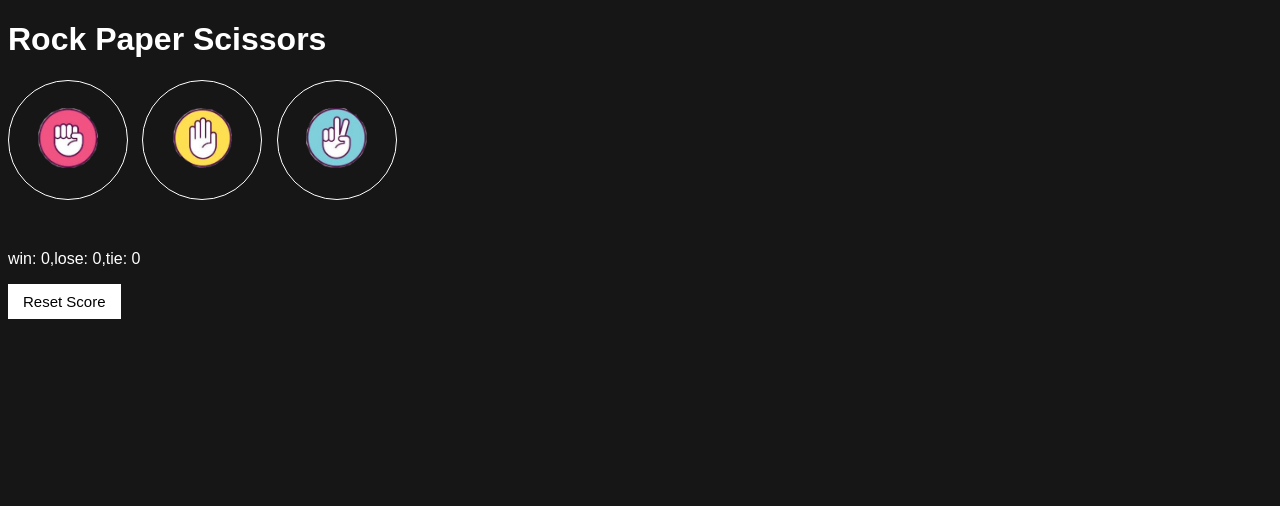
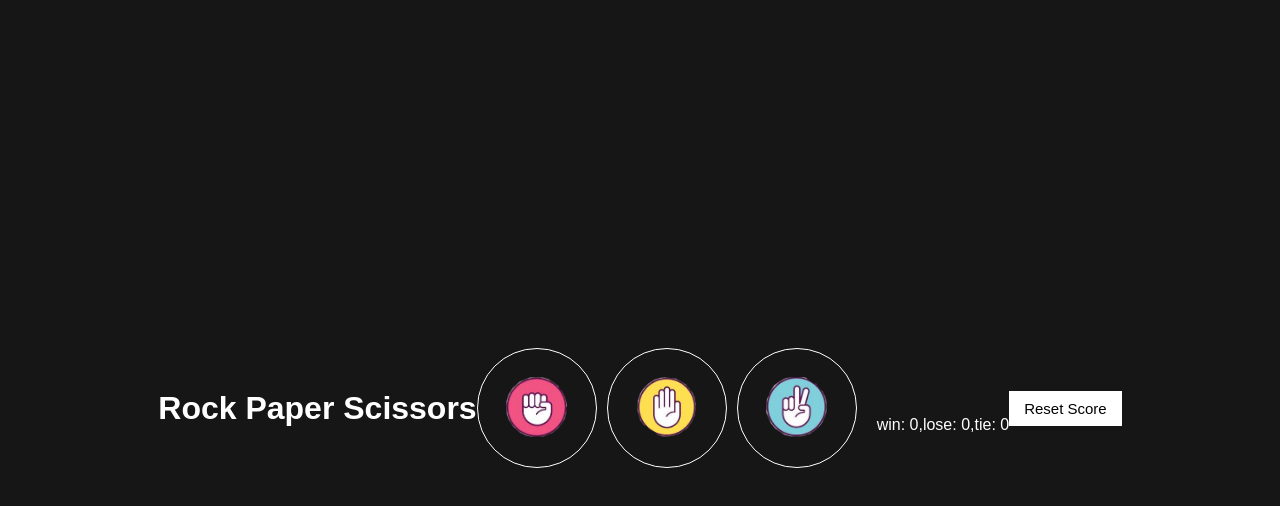
Before and after one commit to sayandas-sd/Rock-Paper-Scissors-Game, a plain HTML site: page index.html in a window 1280 px wide. Drawn offline with Linux system fonts and the light colour scheme.

Commit message:
Update style.css
adding new style center div element

```diff
--- a/style.css
+++ b/style.css
@@ -2,9 +2,21 @@ body{
     background-color: rgb(22, 22, 22);
     color: white;
     font-family: Arial, Helvetica, sans-serif;
+    display: flex;
+    align-items: center;
+    justify-content: center;
+    height: 100vh;
+
 }
 h1{
+
     font-weight: bold;
+}
+#container{
+   align-items: center;
+}
+.btn{
+    margin-top: 20px
 }
 .icon{
     height: 60px;
@@ -30,7 +42,8 @@ h1{
     margin-top: 50px;
     margin-left: 10px;
 }
-.reset-score-button{
+.reset-score-button,
+.auto-play-button{
     background-color: white;
     border: none;
     font-size: 15px;
```
